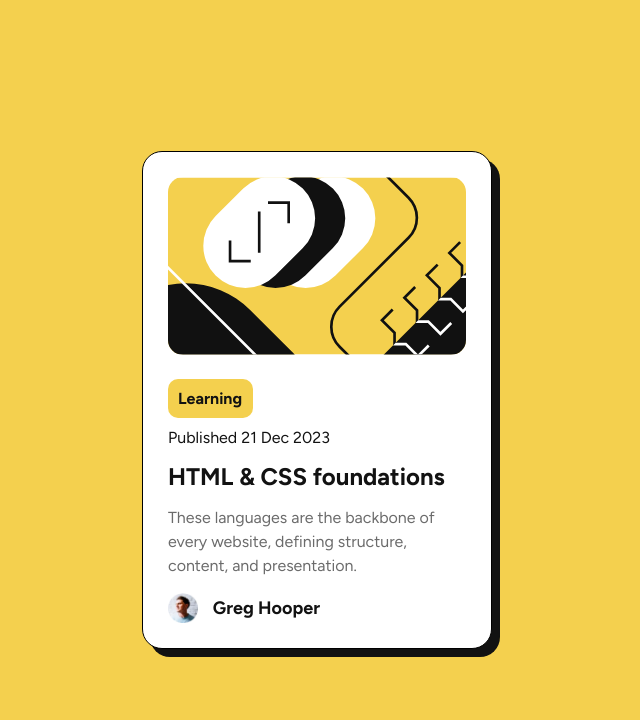
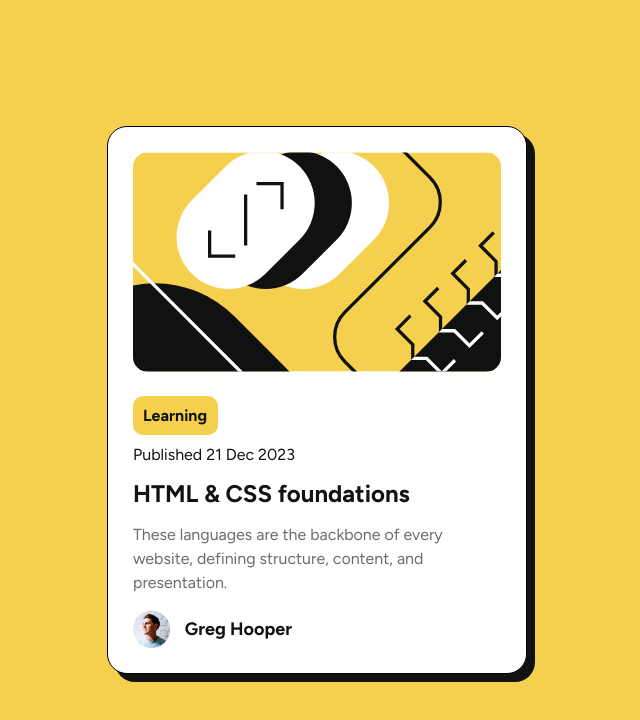
Before and after one commit to PauloSantos2002/blog-previw-card, a plain HTML site: page index.html in a window 1280 px wide. Shown: the whole page, without its empty margins (323-963 px from the left). Drawn offline with Linux system fonts and the light colour scheme.

Commit message:
Update style.css

```diff
--- a/assets/css/style.css
+++ b/assets/css/style.css
@@ -21,7 +21,7 @@ body{
     box-shadow: 8px 8px;
     padding: 25px;
     width: 80%;
-    max-width: 350px;
+    max-width: 420px;
 }
 .imagem{
     width: 100%;
```
